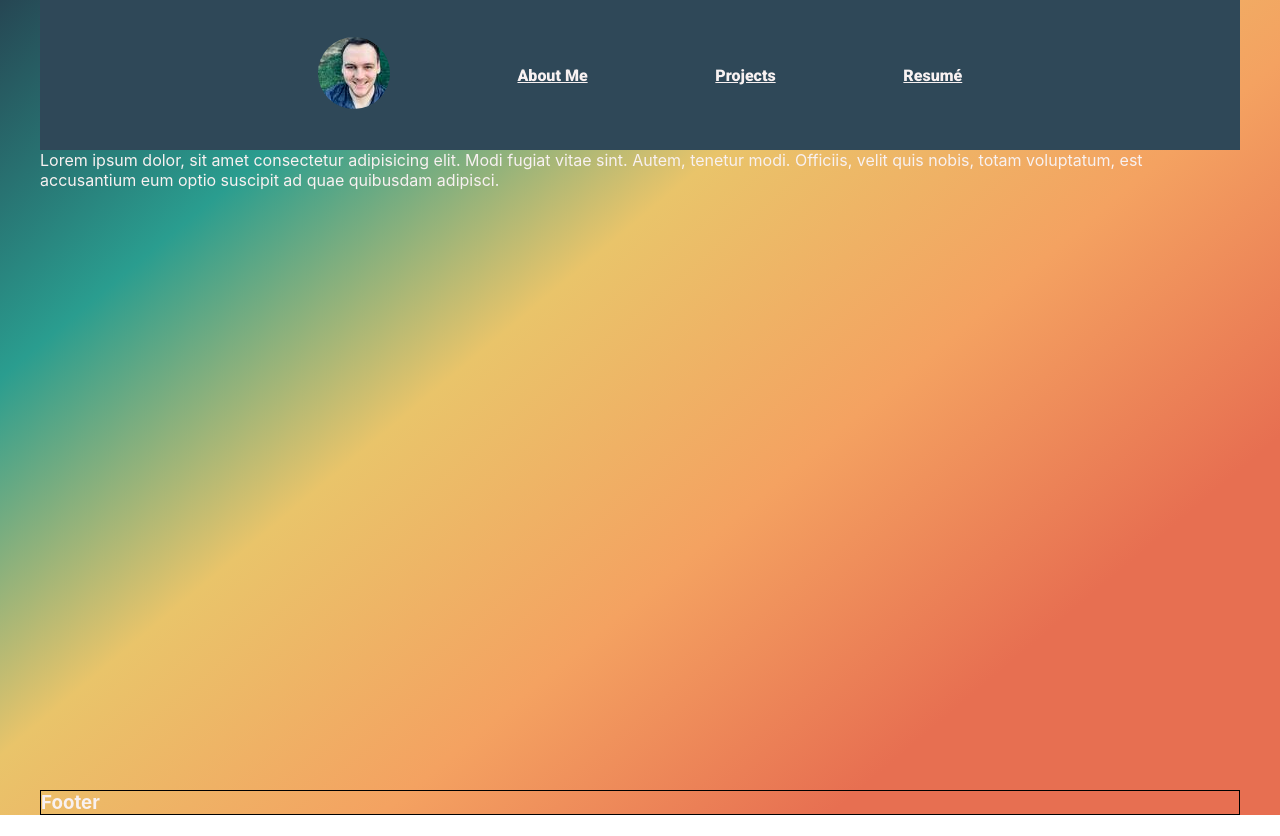
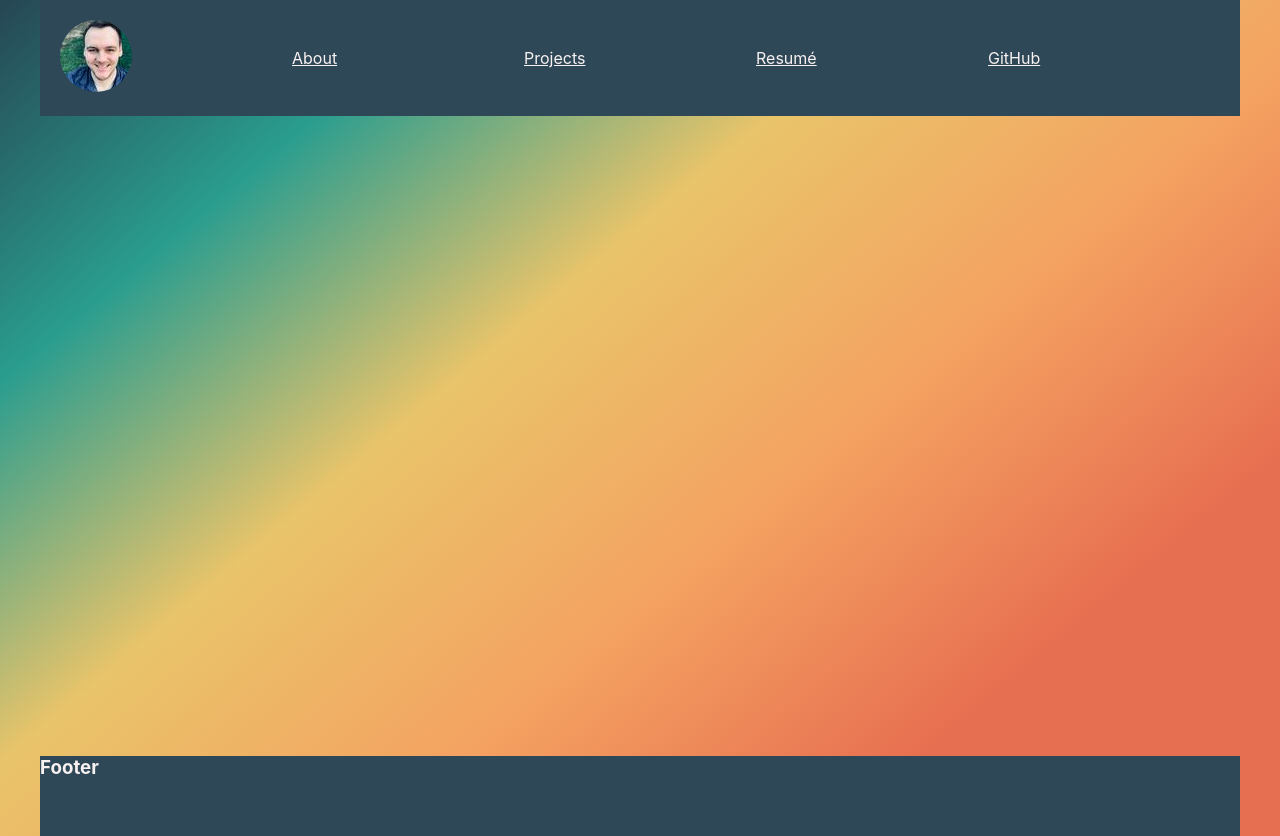
Before and after one commit to BrianARuff/portfolio-2, a React (Create React App) app: page / in a window 1280 px wide. Before the commit the page ends 815 px from the top, so only its background shows below. Built offline with nearby package versions, Linux system fonts and the light colour scheme.

Commit message:
completed header

```diff
--- a/src/components/Body.js
+++ b/src/components/Body.js
@@ -2,8 +2,8 @@ import "../styles/Body.scss"
 
 const Body = (props) => {
   return (
-    <article className={`body`}>
-      <p>Lorem ipsum dolor, sit amet consectetur adipisicing elit. Modi fugiat vitae sint. Autem, tenetur modi. Officiis, velit quis nobis, totam voluptatum, est accusantium eum optio suscipit ad quae quibusdam adipisci.</p>
+    <article className={`main-body`}>
+
     </article>
   )
 }
--- a/src/components/Footer.js
+++ b/src/components/Footer.js
@@ -2,7 +2,7 @@ import "../styles/Footer.scss"
 
 const Footer = (props) => {
   return (
-    <footer className={`footer`}>
+    <footer>
       <h3>Footer</h3>
     </footer>
   )
--- a/src/components/Header.js
+++ b/src/components/Header.js
@@ -4,12 +4,13 @@ import { Link } from "react-router-dom"
 
 const Header = (props) => {
   return (
-    <header className={`header`}>
+    <header>
       <ul className={`header-flex-box`}>
-        <li><img src={imageOfMe} alt=""/></li>
-        <li><Link className="text-off-white" to={`/about-me`}>About Me</Link></li>
-        <li><Link className="text-off-white" to={`/projects`}>Projects</Link></li>
-        <li><Link className="text-off-white" to={`/resume`}>Resum&eacute;</Link></li>
+        <li className={`gi-1`}><Link to={`/`}><img src={imageOfMe} alt=""/></Link></li>
+        <li className={`gi-2`}><Link className="text-off-white" to={`/about-me`}>About</Link></li>
+        <li className={`gi-3`}><Link className="text-off-white" to={`/projects`}>Projects</Link></li>
+        <li className={`gi-4`}><Link className="text-off-white" to={`/resume`}>Resum&eacute;</Link></li>
+        <li className={`gi-5`}><a href="https://github.com/brianaruff" target="_blank" rel="noreferrer">GitHub</a></li>
       </ul>
 
     </header>
--- a/src/index.scss
+++ b/src/index.scss
@@ -37,9 +37,3 @@ code {
   font-family: source-code-pro, Menlo, Monaco, Consolas, "Courier New",
     monospace;
 }
-
-.text-off-white {
-  color: #f8f1f1;
-  font-family: Roboto;
-  font-weight: 900;
-}
--- a/src/styles/Body.scss
+++ b/src/styles/Body.scss
@@ -1,4 +1,5 @@
-.body {
+.main-body {
   min-height: 80vh;
   flex: 0 0 100%;
+  padding: 2rem;
 }
--- a/src/styles/FlexLayout.scss
+++ b/src/styles/FlexLayout.scss
@@ -1,6 +1,6 @@
 .flex-layout {
   display: flex;
-  flex-flow: row nowrap;
+  flex-flow: row wrap;
   justify-content: center;
   align-items: center;
 }
--- a/src/styles/Footer.scss
+++ b/src/styles/Footer.scss
@@ -1,4 +1,5 @@
-.footer {
-  border: 1px solid black;
+footer {
   flex: 0 0 100%;
+  background-color: #2f4858;
+  min-height: 10vh;
 }
--- a/src/styles/Header.scss
+++ b/src/styles/Header.scss
@@ -1,27 +1,38 @@
-.header {
+header {
+  background-color: #2f4858;
+  padding: 20px;
   min-height: 10vh;
-  flex: 0 0 100%;
-}
-
-.header-flex-box {
   display: flex;
-  justify-content: space-evenly;
+  justify-content: center;
   align-items: center;
-  list-style: none;
-  padding: 0 150px;
-}
-
-ul {
-  display: flex;
-  flex-flow: row wrap;
-  background-color: #2f4858;
-  height: 150px;
-
-  img {
-    border-radius: 50%;
-    -webkit-border-radius: 50%;
-    -moz-border-radius: 50%;
-    -ms-border-radius: 50%;
-    -o-border-radius: 50%;
+  .hamburger {
+    display: none;
+  }
+  ul {
+    display: grid;
+    justify-content: center;
+    align-items: center;
+    width: 100%;
+    grid-template-columns: 1fr 1fr 1fr 1fr 1fr;
+    li {
+      list-style-type: none;
+      a {
+        color: #f8f1f1;
+      }
+      img {
+        border-radius: 50%;
+      }
+    }
+  }
+  @media screen and (max-width: 425px) {
+    ul {
+      display: grid;
+      justify-content: center;
+      align-items: center;
+      grid-template-columns: 1fr 1fr 1fr 1fr;
+      .gi-1 {
+        display: none;
+      }
+    }
   }
 }
```
Also changed, not shown: 1 other file (tests, documents, lock files or other folders).
